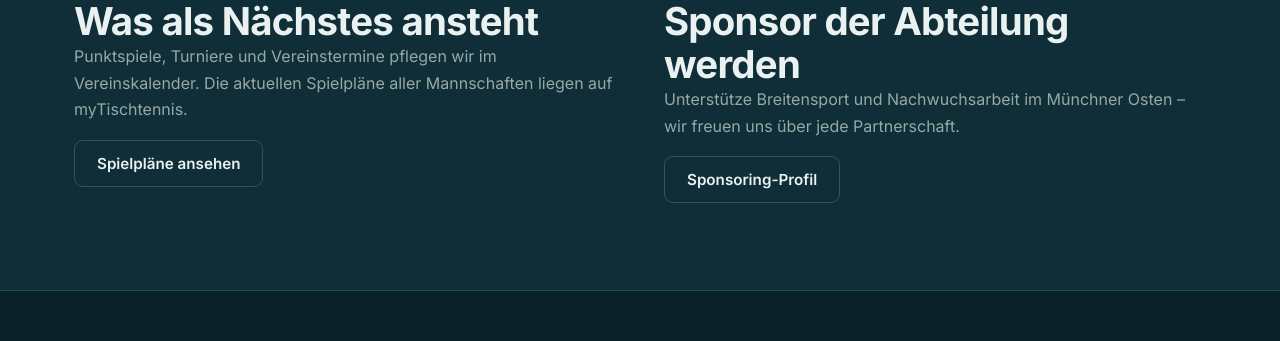
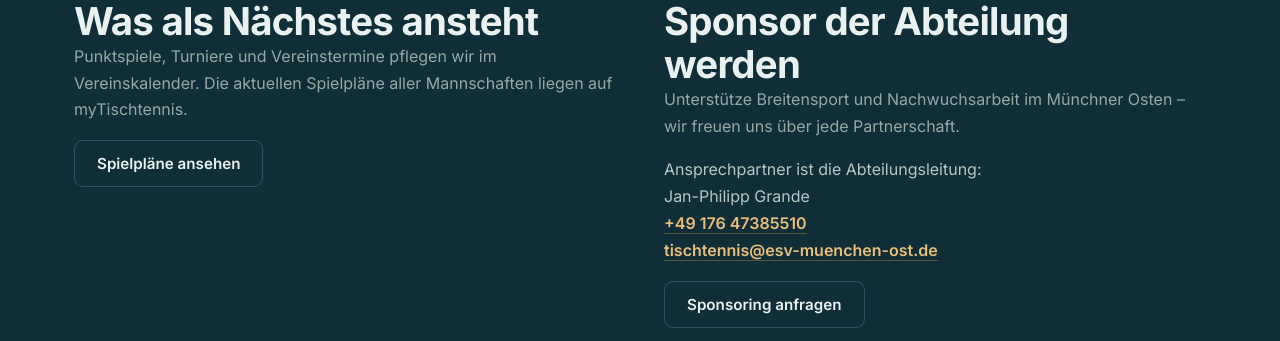
Before and after one commit to armando40business-code/esv-muenchen-ost-tischtennis, a plain HTML site: page kontakt.html in a window 1280 px wide. Shown: the part 1135-1476 px from the top of the page. Drawn offline with Linux system fonts and the light colour scheme.

Commit message:
Sponsoring: Sponsoo-Link entfernt, Ansprechpartner mit Telefon und E-Mail auf der Kontaktseite
Co-Authored-By: Claude Fable 5.2 <noreply@anthropic.com>

```diff
--- a/kontakt.html
+++ b/kontakt.html
@@ -97,11 +97,15 @@
       <p><a class="btn btn-ghost" href="https://www.mytischtennis.de/club-module/club/teams/clubNr/311058/fedNickname/ByTTV" target="_blank" rel="noopener">Spielpläne ansehen</a></p>
     </div>
     <div>
-      <p class="kicker">Unterstützen</p>
+      <p class="kicker" id="sponsoring">Unterstützen</p>
       <h2>Sponsor der Abteilung werden</h2>
       <p class="muted">Unterstütze Breitensport und Nachwuchsarbeit im Münchner Osten – wir freuen uns über jede
         Partnerschaft.</p>
-      <p><a class="btn btn-ghost" href="https://www.sponsoo.de/p/tischtennis-in-muenchen-ost" target="_blank" rel="noopener">Sponsoring-Profil</a></p>
+      <p>Ansprechpartner ist die Abteilungsleitung:<br>
+        Jan-Philipp Grande<br>
+        <a class="textlink" href="tel:+4917647385510">+49 176 47385510</a><br>
+        <a class="textlink" href="mailto:tischtennis@esv-muenchen-ost.de?subject=Sponsoring%20Tischtennis">tischtennis@esv-muenchen-ost.de</a></p>
+      <p><a class="btn btn-ghost" href="mailto:tischtennis@esv-muenchen-ost.de?subject=Sponsoring%20Tischtennis">Sponsoring anfragen</a></p>
     </div>
   </div>
 </section>
@@ -130,7 +134,7 @@
           <li><a href="training.html">Trainingszeiten</a></li>
           <li><a href="training.html#hallen">Hallen &amp; Anfahrt</a></li>
           <li><a href="kontakt.html">Schnuppertraining</a></li>
-          <li><a href="https://www.sponsoo.de/p/tischtennis-in-muenchen-ost" target="_blank" rel="noopener">Sponsor werden</a></li>
+          <li><a href="kontakt.html#sponsoring">Sponsor werden</a></li>
         </ul>
       </div>
       <div class="foot-col">
```
Also changed, not shown: datenschutz.html (+2 -2 lines), historie.html (+1 -1 lines), impressum.html (+1 -1 lines), index.html (+2 -2 lines), mannschaften.html (+1 -1 lines), training.html (+1 -1 lines), vereinsmeisterschaft.html (+1 -1 lines).
